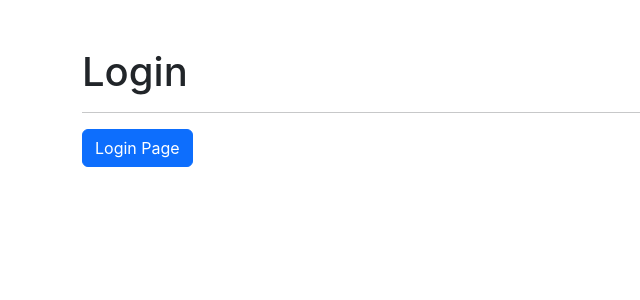
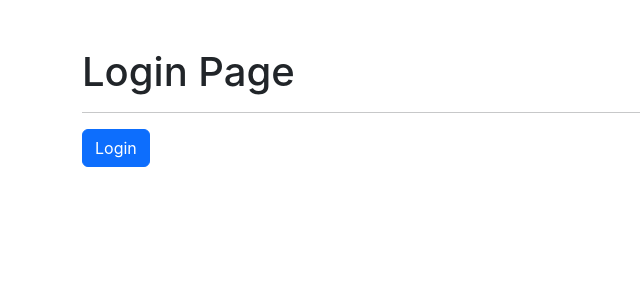
Before and after one commit to SrTeoria/Heroes-SPA, a React (Create React App) app: page /#/login in a window 1280 px wide. Before the commit this address led to /login. Shown: the top 300 px of the page, without its empty margins (0-640 px from the left). Built offline with nearby package versions, Linux system fonts and the light colour scheme.

Commit message:
Change router

```diff
--- a/src/auth/LoginPage.jsx
+++ b/src/auth/LoginPage.jsx
@@ -20,14 +20,14 @@ export const LoginPage = () => {
 
     return (
         <div className="container mt-5">
-            <h1>Login</h1>
+            <h1>Login Page</h1>
             <hr />
 
             <button
                 className="btn btn-primary"
                 onClick={ onLogin }
             >
-                Login Page
+                Login
             </button>
         </div>
     );
--- a/src/index.js
+++ b/src/index.js
@@ -3,14 +3,14 @@ import ReactDOM from 'react-dom/client';
 import { HeroesApp } from './HeroesApp';
 import './styles.css';
 import reportWebVitals from './reportWebVitals';
-import { BrowserRouter } from 'react-router-dom';
+import { HashRouter } from 'react-router-dom';
 
 const root = ReactDOM.createRoot(document.getElementById('root'));
 root.render(
   <React.StrictMode>
-    <BrowserRouter>
+    <HashRouter>
       <HeroesApp />
-    </BrowserRouter>
+    </HashRouter>
   </React.StrictMode>
 );
 
```
